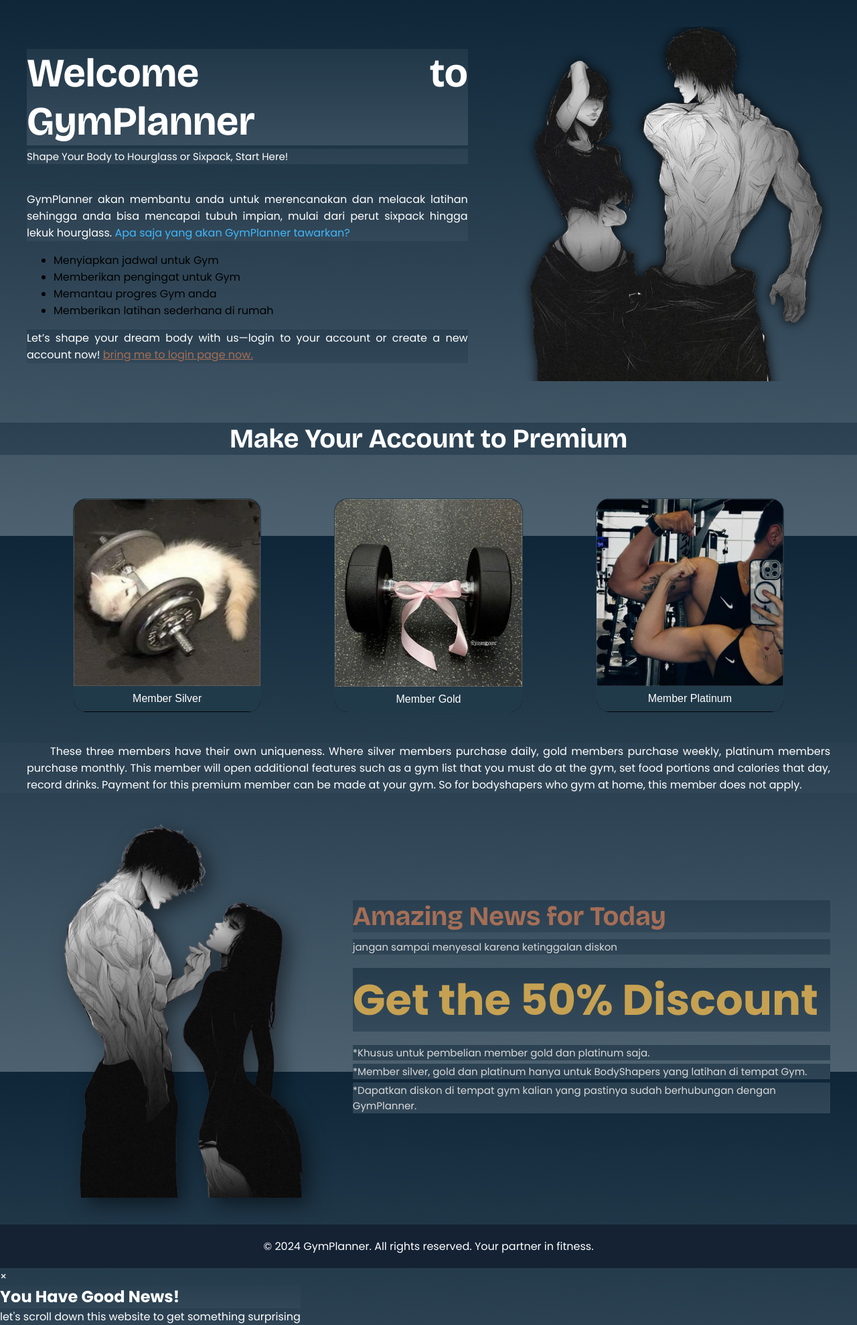
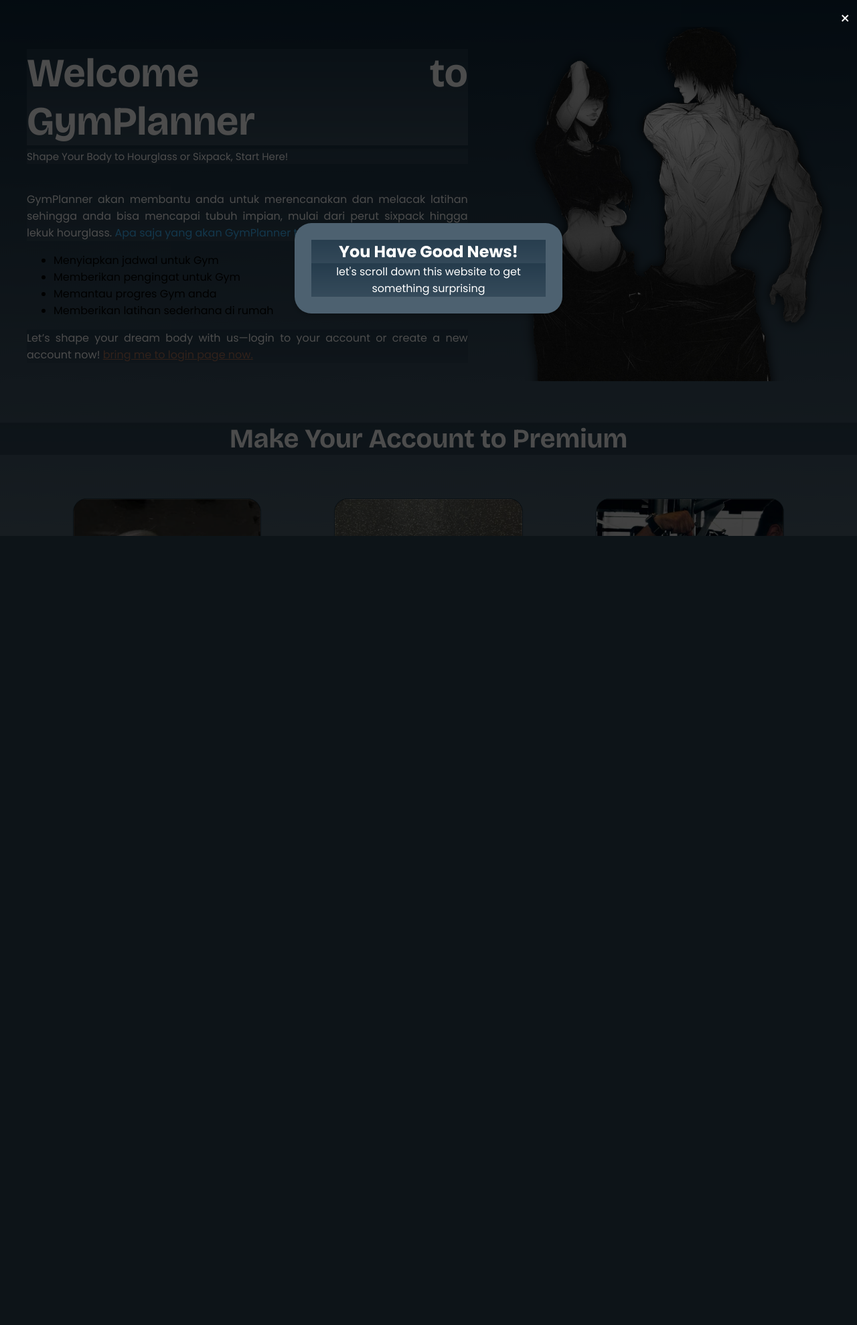
Before and after one commit to davineolivia/GymPlanner, a PHP site: page / in a window 1280 px wide. Shown: the whole page at 67% size. After the commit the page ends 800 px from the top, so only its background shows below. Run offline with PHP 8.4, Linux system fonts and the light colour scheme.

Commit message:
Add styling PopUp

```diff
--- a/css/styles.css
+++ b/css/styles.css
@@ -162,27 +162,61 @@ footer {
     background: #142234;
 }
 
+/* PopUp Box Styling */
+.popup-box {
+    display: none;
+    position: fixed;
+    top: 0;
+    left: 0;
+    width: 100%;
+    height: 100%;
+    background-color: rgba(0, 0, 0, 0.7);
+    justify-content: center;
+    align-items: center;
+    z-index: 1000;
+}
+
+.popup-content {
+    background: #4d6170;
+    padding: 25px;
+    border-radius: 25px;
+    text-align: center;
+    width: 80%;
+    max-width: 350px;
+    box-shadow: 0 4px 10px rgba(0, 0, 0, 0.2);
+    color: white;
+}
+
+.close-btn {
+    position: absolute;
+    top: 10px;
+    right: 10px;
+    font-size: 24px;
+    cursor: pointer;
+    color: #fff;
+}
+
+/* Toast Styling */
 .toast {
     visibility: hidden;
     min-width: 250px;
     margin-left: -125px;
     background-color: #333;
-    color: white;
+    color: #fff;
     text-align: center;
     border-radius: 2px;
     padding: 16px;
     position: fixed;
-    z-index: 1;
+    bottom: 30px;
     left: 50%;
-    bottom: 30px;
+    z-index: 999;
     font-size: 17px;
-    transition: visibility 0s, opacity 0.5s linear;
 }
 
+/* Show the toast when it is active */
 .toast.show {
     visibility: visible;
-    opacity: 1;
-    animation: fadeInOut 3s forwards;
+    animation: fadeInOut 4s ease-in-out;
 }
 
 @keyframes fadeInOut {
@@ -190,11 +224,11 @@ footer {
         opacity: 0;
     }
 
-    10% {
+    25% {
         opacity: 1;
     }
 
-    90% {
+    75% {
         opacity: 1;
     }
 
@@ -202,6 +236,7 @@ footer {
         opacity: 0;
     }
 }
+
 
 /* Responsif */
 @media (max-width: 768px) {
```
Also changed, not shown: css/register-styles.css (+19 -0 lines).
